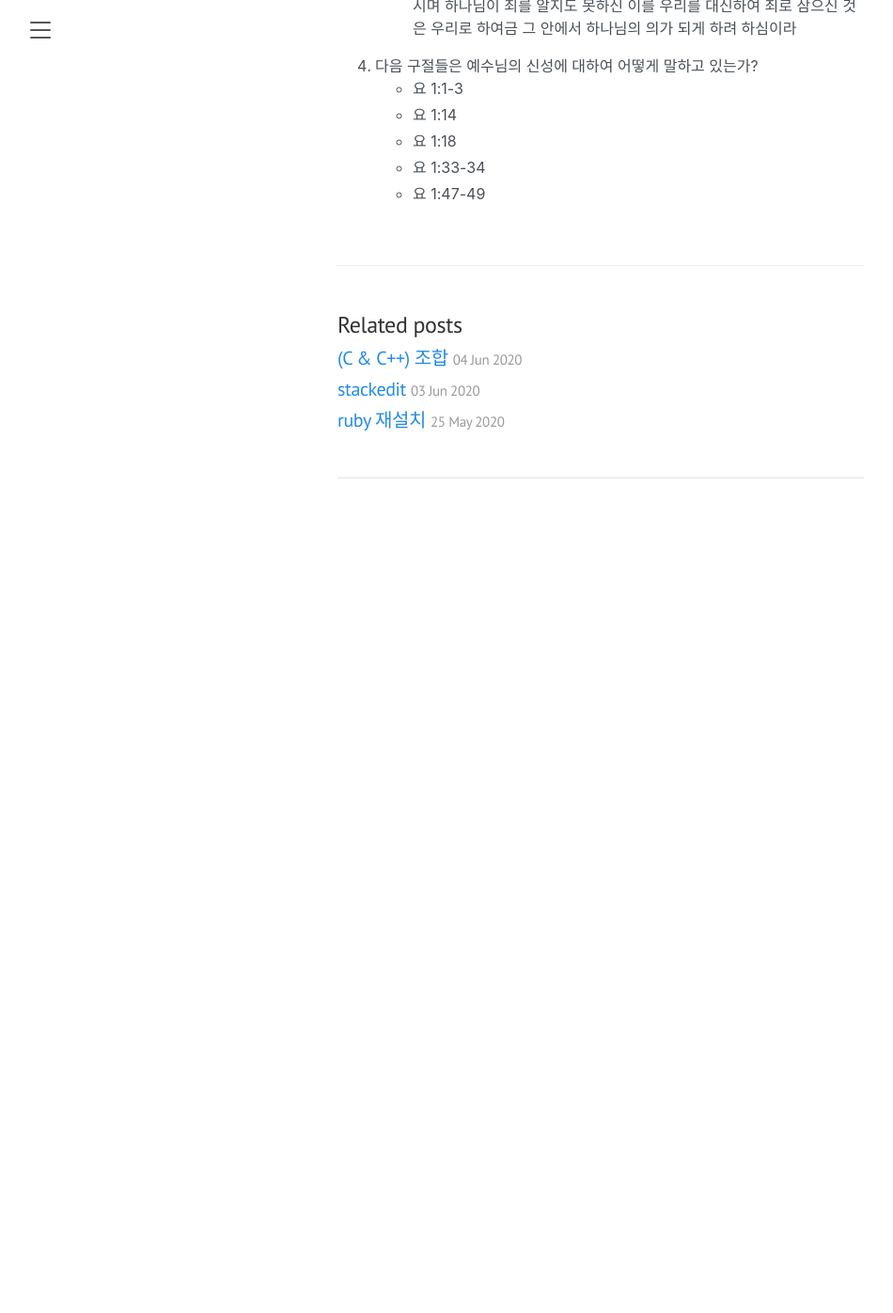
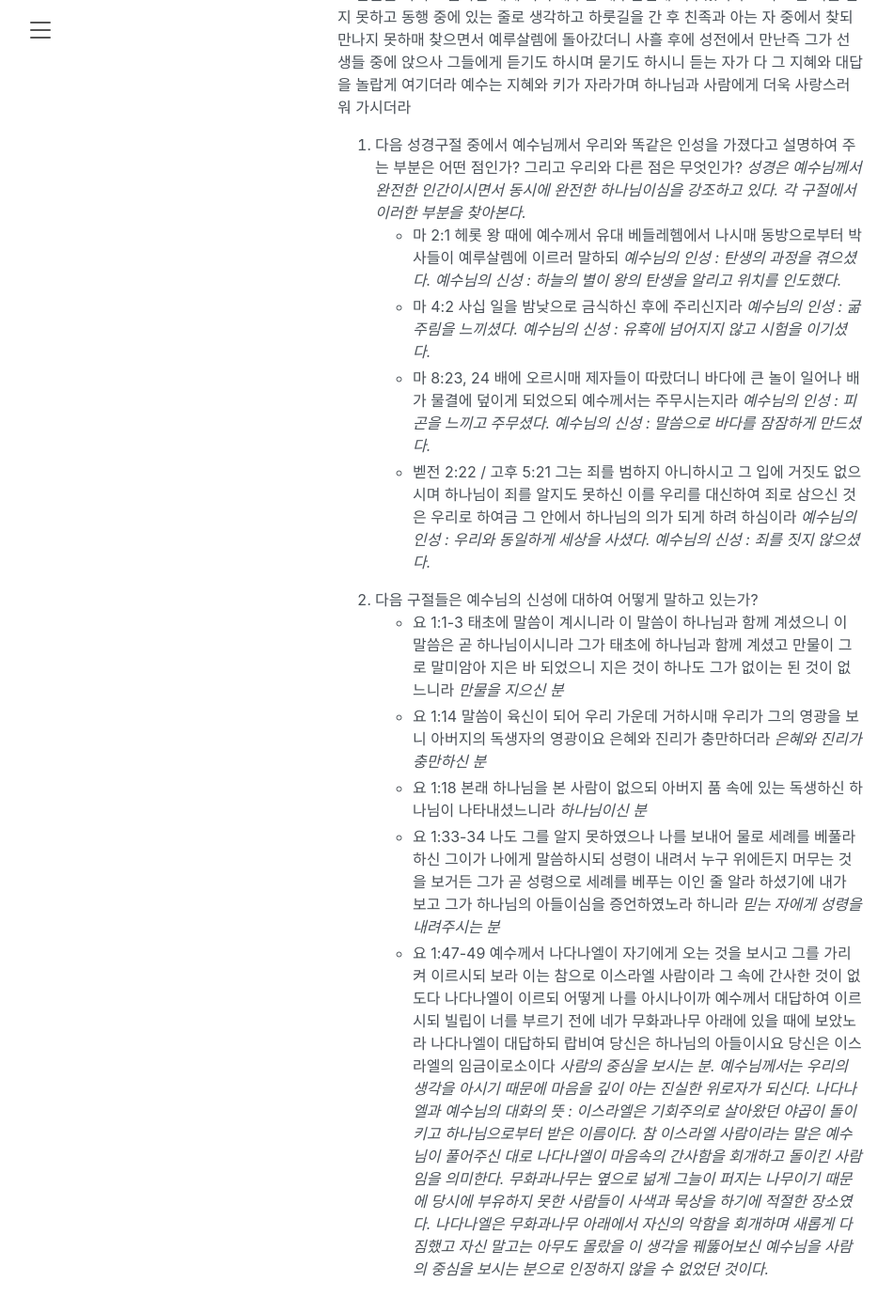
Before and after one commit to nyaooooong/nyaooooong.github.io, a Jekyll site: the page built from _posts/2020-06-06-1.md, in a window 1280 px wide and 1400 px high, scrolled down 672 px. Shown: the top 1397 px of the window at 94% size, without its empty margins (1-951 px from the left). Built offline with Jekyll 4.4.1, drawn with Linux system fonts in a browser that asks for light colours; before the commit the page ends 1205 px from its top, so only the background shows below that; some of the changed text lies outside the part shown.

Commit message:
_posts/2020-06-06-1.md updated from https://stackedit.io/

```diff
--- a/_posts/2020-06-06-1.md
+++ b/_posts/2020-06-06-1.md
@@ -13,27 +13,71 @@ published: true
 
 2. 예수님의 성장과정에 대하여서는 성경이 별로 언급하지 않고 있다. 다음 성경 구절에서 예수님의 성장과정에 대하여 어떤 교훈을 얻을 수 있는가?
 	- 눅 2:40-47, 52
+아기가 자라며 강하여지고 지혜가 충만하며 하나님의 은혜가 그의 위에 있더라
+
+**열두 살 시절의 예수**
+
+(눅 2:41)
+
+○그의 부모가 해마다 유월절이 되면 예루살렘으로 가더니
+
+(눅 2:42)
+
+예수께서 열두 살 되었을 때에 그들이 이 절기의 관례를 따라 올라갔다가
+
+(눅 2:43)
+
+그 날들을 마치고 돌아갈 때에 아이 예수는 예루살렘에 머무셨더라 그 부모는 이를 알지 못하고
+동행 중에 있는 줄로 생각하고 하룻길을 간 후 친족과 아는 자 중에서 찾되
+만나지 못하매 찾으면서 예루살렘에 돌아갔더니
+사흘 후에 성전에서 만난즉 그가 선생들 중에 앉으사 그들에게 듣기도 하시며 묻기도 하시니
+듣는 자가 다 그 지혜와 대답을 놀랍게 여기더라
+예수는 지혜와 키가 자라가며 하나님과 사람에게 더욱 사랑스러워 가시더라
 
 3. 다음 성경구절 중에서 예수님께서 우리와 똑같은 인성을 가졌다고 설명하여 주는 부분은 어떤 점인가? 그리고 우리와 다른 점은 무엇인가?
 *성경은 예수님께서 완전한 인간이시면서 동시에 완전한 하나님이심을 강조하고 있다. 각 구절에서 이러한 부분을 찾아본다.*
 	- 마 2:1
 헤롯 왕 때에 예수께서 유대 베들레헴에서 나시매 동방으로부터 박사들이 예루살렘에 이르러 말하되
-**예수님의 인성 : 탄생의 과정을 겪으셨다.*
-**
+*예수님의 인성 : 탄생의 과정을 겪으셨다.*
+*예수님의 신성 : 하늘의 별이 왕의 탄생을 알리고 위치를 인도했다.*
 	- 마 4:2
 사십 일을 밤낮으로 금식하신 후에 주리신지라
+*예수님의 인성 : 굶주림을 느끼셨다.*
+*예수님의 신성 : 유혹에 넘어지지 않고 시험을 이기셨다.*
 	- 마 8:23, 24
 배에 오르시매 제자들이 따랐더니
 바다에 큰 놀이 일어나 배가 물결에 덮이게 되었으되 예수께서는 주무시는지라
+*예수님의 인성 : 피곤을 느끼고 주무셨다.*
+*예수님의 신성 : 말씀으로 바다를 잠잠하게 만드셨다.*
 	- 벧전 2:22 / 고후 5:21
 그는 죄를 범하지 아니하시고 그 입에 거짓도 없으시며
 하나님이 죄를 알지도 못하신 이를 우리를 대신하여 죄로 삼으신 것은 우리로 하여금 그 안에서 하나님의 의가 되게 하려 하심이라
+*예수님의 인성 : 우리와 동일하게 세상을 사셨다.*
+*예수님의 신성 : 죄를 짓지 않으셨다.*
 5. 다음 구절들은 예수님의 신성에 대하여 어떻게 말하고 있는가?
 	- 요 1:1-3
+태초에 말씀이 계시니라 이 말씀이 하나님과 함께 계셨으니 이 말씀은 곧 하나님이시니라
+그가 태초에 하나님과 함께 계셨고
+만물이 그로 말미암아 지은 바 되었으니 지은 것이 하나도 그가 없이는 된 것이 없느니라
+*만물을 지으신 분*
 	- 요 1:14
+말씀이 육신이 되어 우리 가운데 거하시매 우리가 그의 영광을 보니 아버지의 독생자의 영광이요 은혜와 진리가 충만하더라
+*은혜와 진리가 충만하신 분*
 	- 요 1:18
+본래 하나님을 본 사람이 없으되 아버지 품 속에 있는 독생하신 하나님이 나타내셨느니라
+*하나님이신 분*
 	- 요 1:33-34
+나도 그를 알지 못하였으나 나를 보내어 물로 세례를 베풀라 하신 그이가 나에게 말씀하시되 성령이 내려서 누구 위에든지 머무는 것을 보거든 그가 곧 성령으로 세례를 베푸는 이인 줄 알라 하셨기에
+내가 보고 그가 하나님의 아들이심을 증언하였노라 하니라
+*믿는 자에게 성령을 내려주시는 분*
 	- 요 1:47-49
+예수께서 나다나엘이 자기에게 오는 것을 보시고 그를 가리켜 이르시되 보라 이는 참으로 이스라엘 사람이라 그 속에 간사한 것이 없도다
+나다나엘이 이르되 어떻게 나를 아시나이까 예수께서 대답하여 이르시되 빌립이 너를 부르기 전에 네가 무화과나무 아래에 있을 때에 보았노라
+나다나엘이 대답하되 랍비여 당신은 하나님의 아들이시요 당신은 이스라엘의 임금이로소이다
+*사람의 중심을 보시는 분. 예수님께서는 우리의 생각을 아시기 때문에 마음을 깊이 아는 진실한 위로자가 되신다.*
+*나다나엘과 예수님의 대화의 뜻 :*
+*이스라엘은 기회주의로 살아왔던 야곱이 돌이키고 하나님으로부터 받은 이름이다. 참 이스라엘 사람이라는 말은 예수님이 풀어주신 대로 나다나엘이 마음속의 간사함을 회개하고 돌이킨 사람임을 의미한다.*
+*무화과나무는 옆으로 넒게 그늘이 퍼지는 나무이기 때문에 당시에 부유하지 못한 사람들이 사색과 묵상을 하기에 적절한 장소였다. 나다나엘은 무화과나무 아래에서 자신의 악함을 회개하며 새롭게 다짐했고 자신 말고는 아무도 몰랐을 이 생각을 꿰뚫어보신 예수님을 사람의 중심을 보시는 분으로 인정하지 않을 수 없었던 것이다.*
 <!--stackedit_data:
-eyJoaXN0b3J5IjpbLTE5NTU4MTE0MTMsLTk2NjIyNTg3XX0=
+eyJoaXN0b3J5IjpbMTg5NjY5MDMsLTk2NjIyNTg3XX0=
 -->
```
